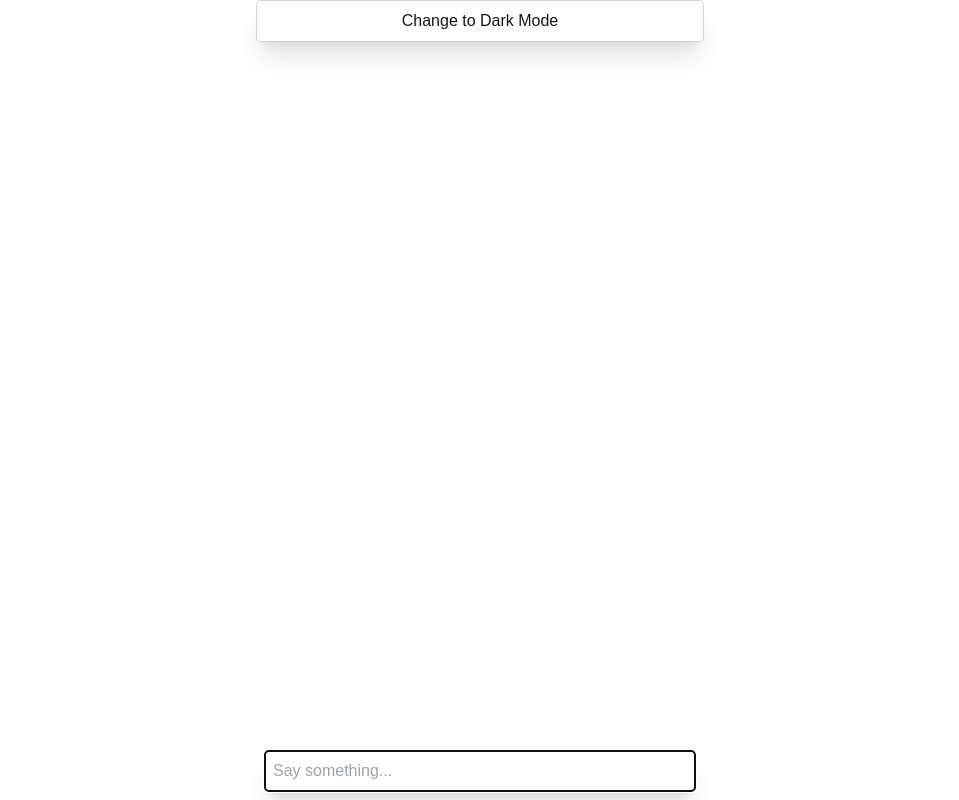
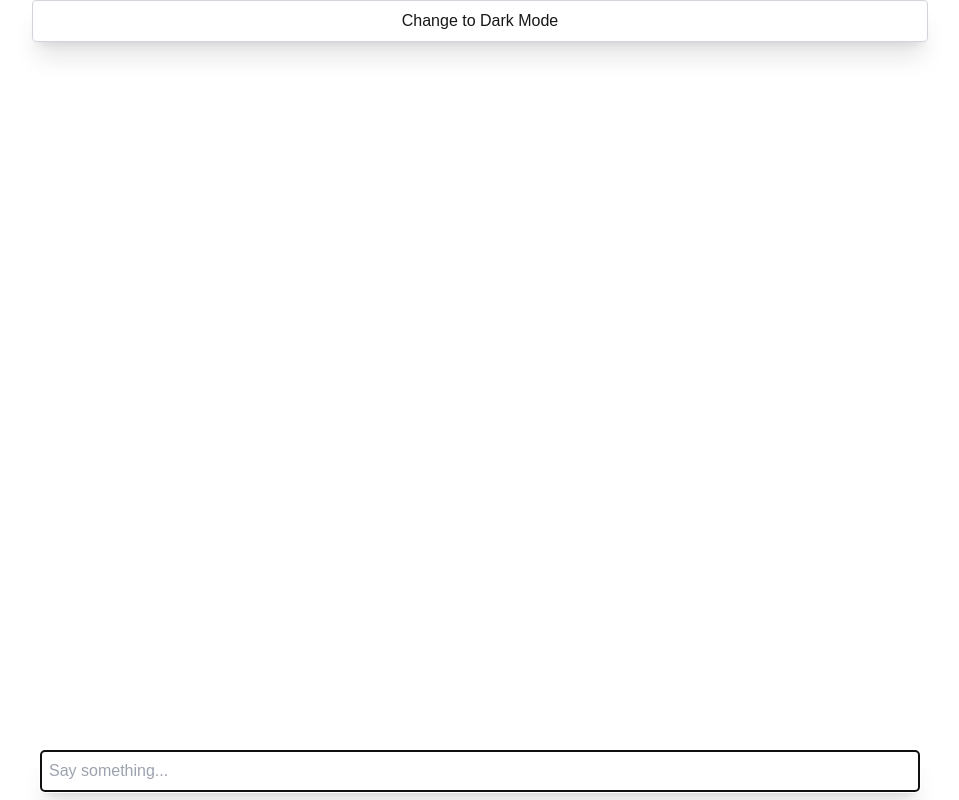
Before and after one commit to MarekMurumae/simple-chatbot, a Next.js app: page / in a window 1280 px wide. Shown: the whole page, without its empty margins (160-1119 px from the left). Built offline with nearby package versions, Linux system fonts and the light colour scheme.

Commit message:
make chat change size depending on the screen size

```diff
--- a/app/components/chatMessage.tsx
+++ b/app/components/chatMessage.tsx
@@ -19,7 +19,7 @@ const ChatMessage: React.FC<ChatMessageProps> = ({ role, content, aiProfilePic }
                 />
             )}
             <div
-                className={`max-w-xs p-2 rounded shadow-xl ${role === 'user' ? 'bg-gray-500 text-white' : 'bg-gray-300 text-black'} ${role === 'assistant' ? 'ml-2' : ''}`}
+                className={` max-w-1xl lg:max-w-2xl xl:max-w-3xl p-2 rounded shadow-xl ${role === 'user' ? 'bg-gray-500 text-white' : 'bg-gray-300 text-black'} ml-2`}
             >
                 {content}
             </div>
--- a/app/page.tsx
+++ b/app/page.tsx
@@ -51,7 +51,7 @@ export default function Chat() {
     const pyClass = windowHeight && windowHeight < 1000 ? 'py-0' : 'py-10';
 
     return (
-        <div className={`flex flex-col w-full max-w-md ${pyClass} mx-auto stretch`}>
+        <div className={`flex flex-col w-full ${pyClass} mx-auto stretch max-w-2xl lg:max-w-3xl xl:max-w-4xl`}>
             <ThemeToggle theme={theme} toggleTheme={toggleTheme} />
 
             <div className="scroller">
@@ -67,7 +67,7 @@ export default function Chat() {
                 </div>
             </div>
 
-            <form onSubmit={handleSubmit} className={`fixed bottom-0 w-full max-w-md p-2 ${bottomMarginClass}`}>
+            <form onSubmit={handleSubmit} className={`fixed bottom-0 w-full p-2 ${bottomMarginClass} max-w-2xl lg:max-w-3xl xl:max-w-4xl`}>
                 <input
                     ref={setInputRef}
                     className="w-full p-2 border border-gray-300 rounded shadow-xl"
```
